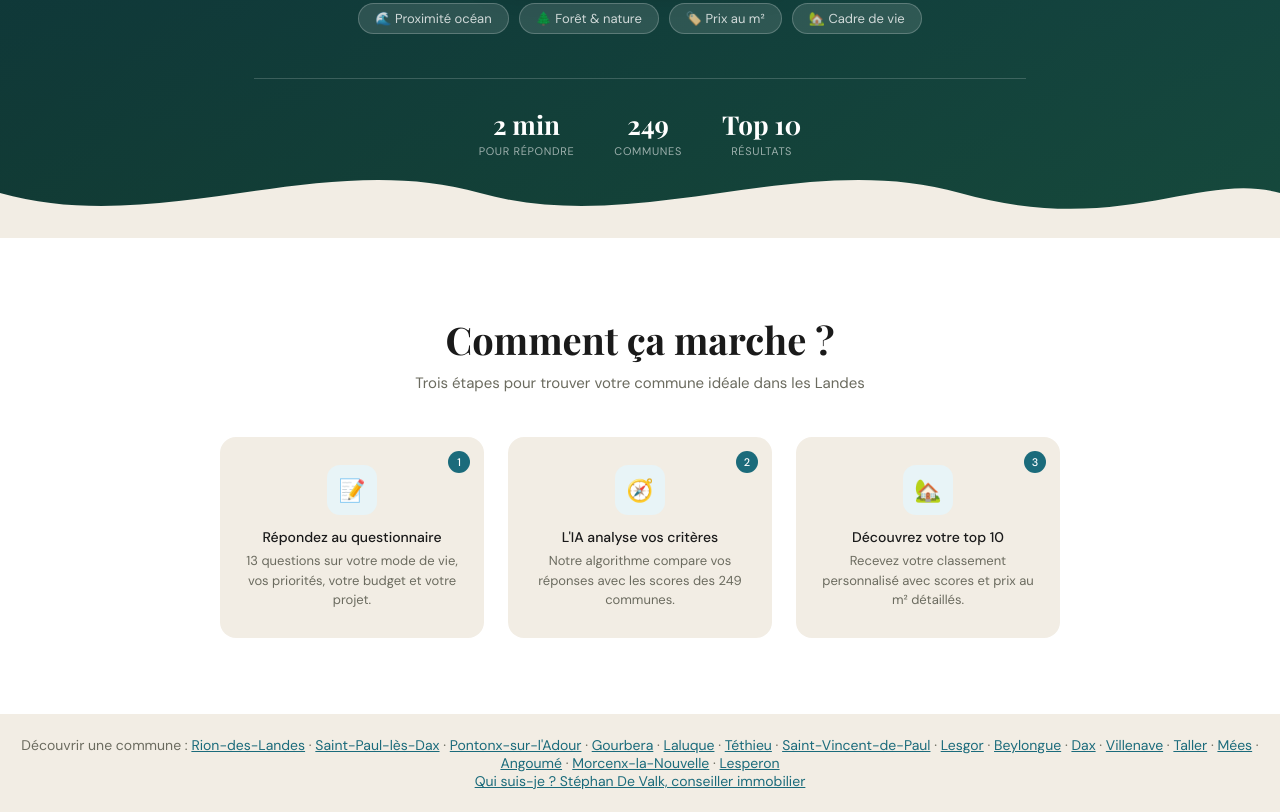
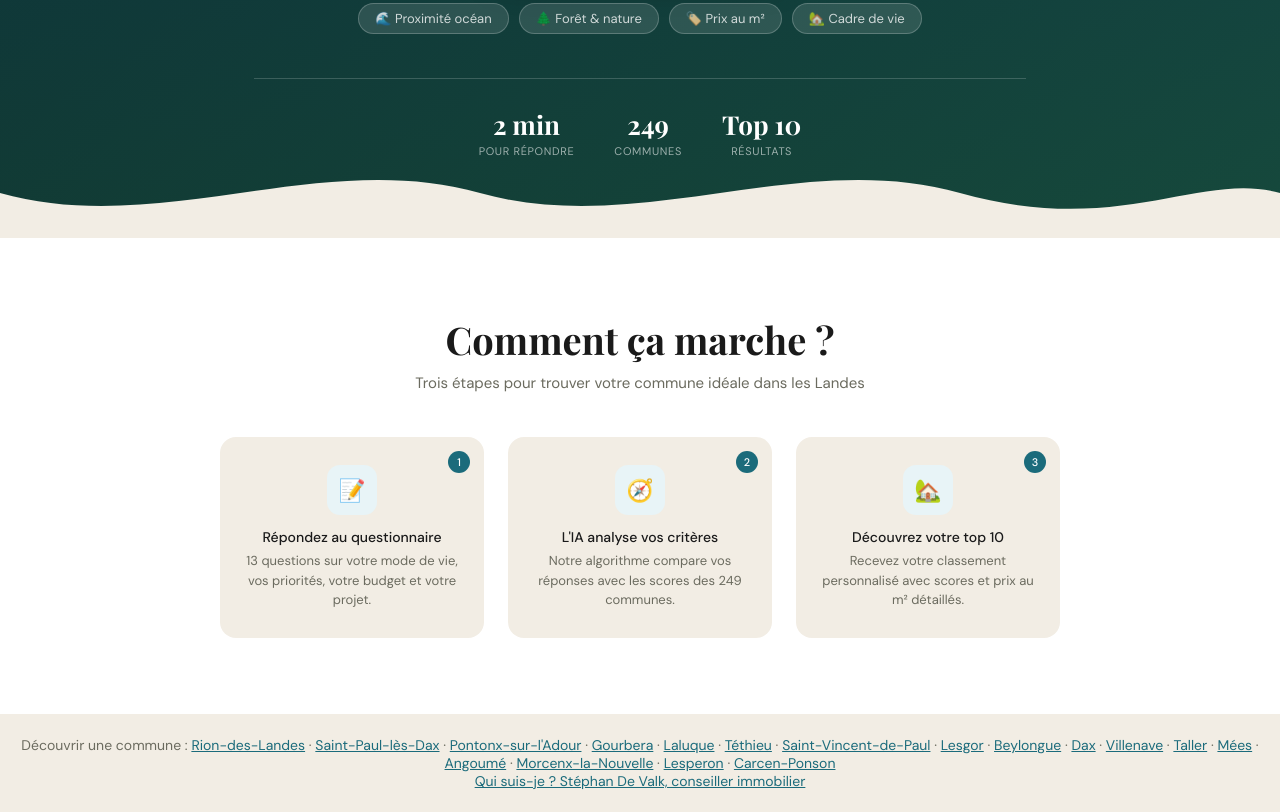
Before and after one commit to Stephdevalk/boussole-landes, a plain HTML site: page index.html in a window 1280 px wide. Shown: the part 769-1581 px from the top of the page. Drawn offline with nearby package versions, Linux system fonts and the light colour scheme; a web font is replaced by a local one.

Commit message:
Update index.html

```diff
--- a/index.html
+++ b/index.html
@@ -295,7 +295,7 @@ body{font-family:'DM Sans',sans-serif;background:var(--sand);color:var(--text);m
       <div class="step-card"><div class="step-num">3</div><div class="step-icon">🏡</div><div class="step-title">Découvrez votre top 10</div><p class="step-desc">Recevez votre classement personnalisé avec scores et prix au m² détaillés.</p></div>
     </div>
   </section>
-  <nav aria-label="Communes" style="text-align:center;padding:22px 16px;font-size:14px;color:#6B6B5F">Découvrir une commune : <a href="/rion-des-landes/" style="color:#1B6B7B">Rion-des-Landes</a> · <a href="/saint-paul-les-dax/" style="color:#1B6B7B">Saint-Paul-lès-Dax</a> · <a href="/pontonx-sur-l-adour/" style="color:#1B6B7B">Pontonx-sur-l'Adour</a> · <a href="/gourbera/" style="color:#1B6B7B">Gourbera</a> · <a href="/laluque/" style="color:#1B6B7B">Laluque</a> · <a href="/tethieu/" style="color:#1B6B7B">Téthieu</a> · <a href="/saint-vincent-de-paul/" style="color:#1B6B7B">Saint-Vincent-de-Paul</a> · <a href="/lesgor/" style="color:#1B6B7B">Lesgor</a> · <a href="/beylongue/" style="color:#1B6B7B">Beylongue</a> · <a href="/dax/" style="color:#1B6B7B">Dax</a> · <a href="/villenave/" style="color:#1B6B7B">Villenave</a> · <a href="/taller/" style="color:#1B6B7B">Taller</a> · <a href="/mees/" style="color:#1B6B7B">Mées</a> · <a href="/angoume/" style="color:#1B6B7B">Angoumé</a> · <a href="/morcenx-la-nouvelle/" style="color:#1B6B7B">Morcenx-la-Nouvelle</a> · <a href="/lesperon/" style="color:#1B6B7B">Lesperon</a><br><a href="/stephan-de-valk/" style="color:#1B6B7B">Qui suis-je ? Stéphan De Valk, conseiller immobilier</a></nav>
+  <nav aria-label="Communes" style="text-align:center;padding:22px 16px;font-size:14px;color:#6B6B5F">Découvrir une commune : <a href="/rion-des-landes/" style="color:#1B6B7B">Rion-des-Landes</a> · <a href="/saint-paul-les-dax/" style="color:#1B6B7B">Saint-Paul-lès-Dax</a> · <a href="/pontonx-sur-l-adour/" style="color:#1B6B7B">Pontonx-sur-l'Adour</a> · <a href="/gourbera/" style="color:#1B6B7B">Gourbera</a> · <a href="/laluque/" style="color:#1B6B7B">Laluque</a> · <a href="/tethieu/" style="color:#1B6B7B">Téthieu</a> · <a href="/saint-vincent-de-paul/" style="color:#1B6B7B">Saint-Vincent-de-Paul</a> · <a href="/lesgor/" style="color:#1B6B7B">Lesgor</a> · <a href="/beylongue/" style="color:#1B6B7B">Beylongue</a> · <a href="/dax/" style="color:#1B6B7B">Dax</a> · <a href="/villenave/" style="color:#1B6B7B">Villenave</a> · <a href="/taller/" style="color:#1B6B7B">Taller</a> · <a href="/mees/" style="color:#1B6B7B">Mées</a> · <a href="/angoume/" style="color:#1B6B7B">Angoumé</a> · <a href="/morcenx-la-nouvelle/" style="color:#1B6B7B">Morcenx-la-Nouvelle</a> · <a href="/lesperon/" style="color:#1B6B7B">Lesperon</a> · <a href="/carcen-ponson/" style="color:#1B6B7B">Carcen-Ponson</a><br><a href="/stephan-de-valk/" style="color:#1B6B7B">Qui suis-je ? Stéphan De Valk, conseiller immobilier</a></nav>
 </div>
 
 <!-- QUIZ -->
```
